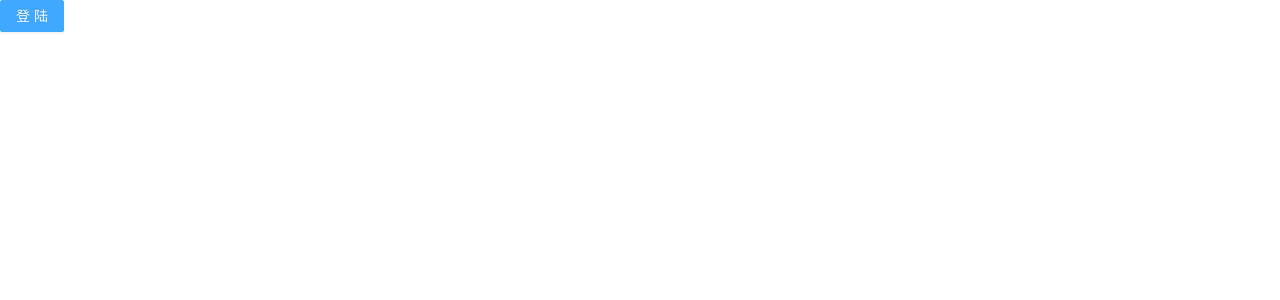
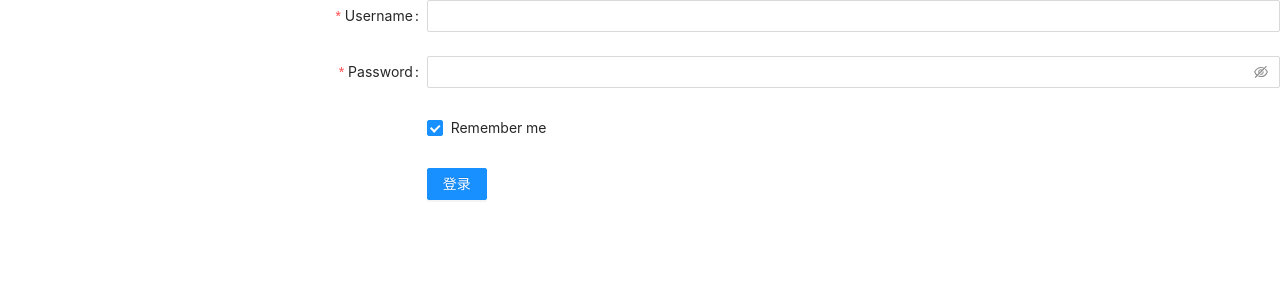
Before and after one commit to zhw-wei/hello-world-react, a React (Create React App) app: page /login in a window 1280 px wide. Shown: the top 300 px of the page. Built offline with nearby package versions, Linux system fonts and the light colour scheme.

Commit message:
修改登陆页面

```diff
--- a/src/pages/Login.tsx
+++ b/src/pages/Login.tsx
@@ -1,4 +1,4 @@
-import { Button } from 'antd';
+import { Button, Form, Input, Checkbox } from 'antd';
 import { useNavigate } from 'react-router-dom';
 
 //使用rfc快捷键生成函数式组件，hooks作为react开发主要方式
@@ -7,11 +7,39 @@ export default function Login() {
 
     //路由跳转
     const navigate = useNavigate()
-    const login = ()=>{
+    const login = () => {
+        //发送请求，验证账号和密码，然后跳转
         navigate("/")
     }
-    return <div>
-        <Button type="primary" onClick={login}>登陆</Button>
-    </div>
 
+    const onFinish = (values: any) => {
+        console.log('Success:', values);
+    };
+
+    const onFinishFailed = (errorInfo: any) => {
+        console.log('Failed:', errorInfo);
+    };
+
+    return (
+        <Form name="basic" labelCol={{ span: 8, }} wrapperCol={{ span: 16, }} initialValues={{ remember: true, }}
+            onFinish={onFinish} onFinishFailed={onFinishFailed} autoComplete="off" >
+            <Form.Item label="Username" name="username"
+                rules={[{ required: true, message: 'Please input your username!', },]} >
+                <Input />
+            </Form.Item>
+
+            <Form.Item label="Password" name="password"
+                rules={[{ required: true, message: 'Please input your password!', },]} >
+                <Input.Password />
+            </Form.Item>
+
+            <Form.Item name="remember" valuePropName="checked" wrapperCol={{ offset: 8, span: 16, }} >
+                <Checkbox>Remember me</Checkbox>
+            </Form.Item>
+
+            <Form.Item wrapperCol={{ offset: 8, span: 16, }} >
+                <Button type="primary" htmlType="submit"> 登录 </Button>
+            </Form.Item>
+        </Form>
+    );
 }
```
